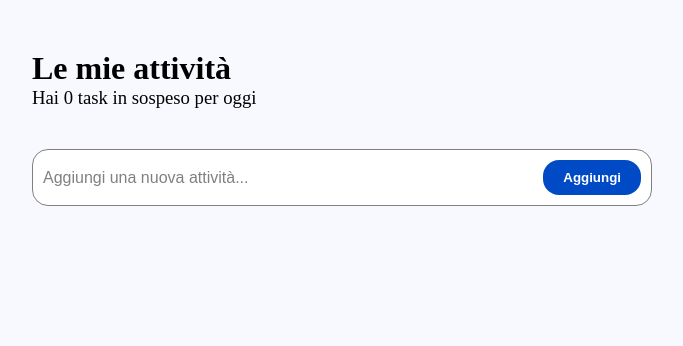
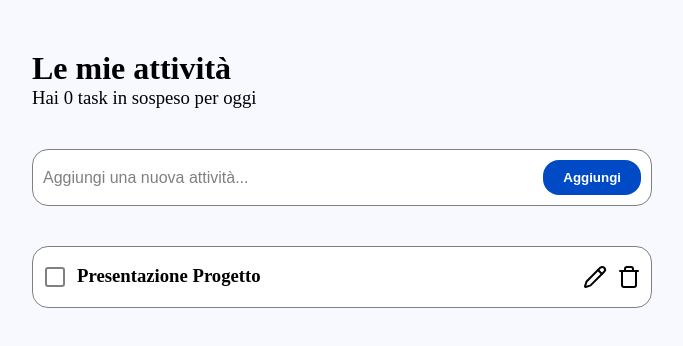
Before and after one commit to Ka-Scaccia/1_ToDoList, a React (Create React App) app: page / in a window 1280 px wide. Shown: the top 346 px of the page, without its empty margins (298-981 px from the left). Built offline with nearby package versions, Linux system fonts and the light colour scheme.

Commit message:
sviluppato e importato componente Task

```diff
--- a/public/index.html
+++ b/public/index.html
@@ -4,6 +4,8 @@
         <meta charset="utf-8">
         <meta name="viewport" content="width=device-width, initial-scale=1">
         <title>To do list App</title>
+        <!-- icons -->
+        <script src="https://unpkg.com/lucide@latest/dist/umd/lucide.js"></script>
     </head>
     <body>
         <div id="root"></div>
--- a/src/App.js
+++ b/src/App.js
@@ -2,6 +2,7 @@ import "./App.css";
 import "./CSS/utily.css";
 import "./CSS/utily.css";
 import "./App.css";
+import { Task } from "./componenti/Task.js";
 import { AddNewTask } from "./componenti/AddNewTask.js";
 import { Header } from "./componenti/Header.js";
 import { useState } from "react";
@@ -23,6 +24,9 @@ function App() {
           <AddNewTask content={activity} setContent={setActivity}
           clickedBtn={yesClicked} />
         </div>
+        <div className="box3">
+          <Task />
+        </div>
       </div>
     </div>
   );
--- a/src/CSS/addNewTask.css
+++ b/src/CSS/addNewTask.css
@@ -1,7 +1,7 @@
 .newTask {
   justify-content: space-between;
   align-items: center;
-  background-color: var(--bg-addNewTask);
+  background-color: var(--bg-white);
   padding: var(--spacing-small);
   border: 1px solid var(--color-grey);
   border-radius: 16px;
--- a/src/CSS/rootEgeneral.css
+++ b/src/CSS/rootEgeneral.css
@@ -6,7 +6,7 @@
   --spacing-highest: 40px;
   /* bg */
   --bg-principal: #F8F9FF;
-  --bg-addNewTask: #FFFFFF;
+  --bg-white: #FFFFFF;
   --bg-blue: #004AC6;
   /* color */
   --color-grey: grey;
--- /dev/null
+++ b/src/CSS/task.css
@@ -0,0 +1,24 @@
+.task {
+    justify-content: space-between;
+    align-items: center;
+    background-color: var(--bg-white);
+    padding: 18px var(--spacing-small);
+    border: 1px solid var(--color-grey);
+    border-radius: 16px;
+}
+.content,
+.icons {
+    gap: var(--spacing-small);
+    text-align: center;
+}
+.unchecked {
+    color: var(--color-grey);
+    cursor: pointer;
+}
+.edit,
+.remove {
+    cursor: pointer;
+}
+.titleTask {
+    font-weight: bold;
+}
--- a/src/componenti/Task.js
+++ b/src/componenti/Task.js
@@ -1,7 +1,64 @@
-import React from 'react'
+import React from "react";
+import "../CSS/task.css";
 
 export const Task = () => {
   return (
-    <div>Task</div>
-  )
-}
+    <>
+      <div className="task flex">
+        <div className="content flex">
+          <svg
+            xmlns="http://www.w3.org/2000/svg"
+            width="24"
+            height="24"
+            viewBox="0 0 24 24"
+            fill="none"
+            stroke="currentColor"
+            stroke-width="2"
+            stroke-linecap="round"
+            stroke-linejoin="round"
+            class="lucide lucide-square-icon lucide-square
+            unchecked"
+          >
+            <rect width="18" height="18" x="3" y="3" rx="2" />
+          </svg>
+          <h3 className="titleTask">Presentazione Progetto</h3>
+        </div>
+        <div className="icons flex">
+          <svg
+            xmlns="http://www.w3.org/2000/svg"
+            width="24"
+            height="24"
+            viewBox="0 0 24 24"
+            fill="none"
+            stroke="currentColor"
+            stroke-width="2"
+            stroke-linecap="round"
+            stroke-linejoin="round"
+            class="lucide lucide-pencil-icon lucide-pencil
+            edit"
+          >
+            <path d="M21.174 6.812a1 1 0 0 0-3.986-3.987L3.842 16.174a2 2 0 0 0-.5.83l-1.321 4.352a.5.5 0 0 0 .623.622l4.353-1.32a2 2 0 0 0 .83-.497z" />
+            <path d="m15 5 4 4" />
+          </svg>
+          <svg
+            xmlns="http://www.w3.org/2000/svg"
+            width="24"
+            height="24"
+            viewBox="0 0 24 24"
+            fill="none"
+            stroke="currentColor"
+            stroke-width="2"
+            stroke-linecap="round"
+            stroke-linejoin="round"
+            class="lucide lucide-trash-icon lucide-trash
+            remove"
+          >
+            <path d="M19 6v14a2 2 0 0 1-2 2H7a2 2 0 0 1-2-2V6" />
+            <path d="M3 6h18" />
+            <path d="M8 6V4a2 2 0 0 1 2-2h4a2 2 0 0 1 2 2v2" />
+          </svg>
+        </div>
+      </div>
+    </>
+  );
+};
```
